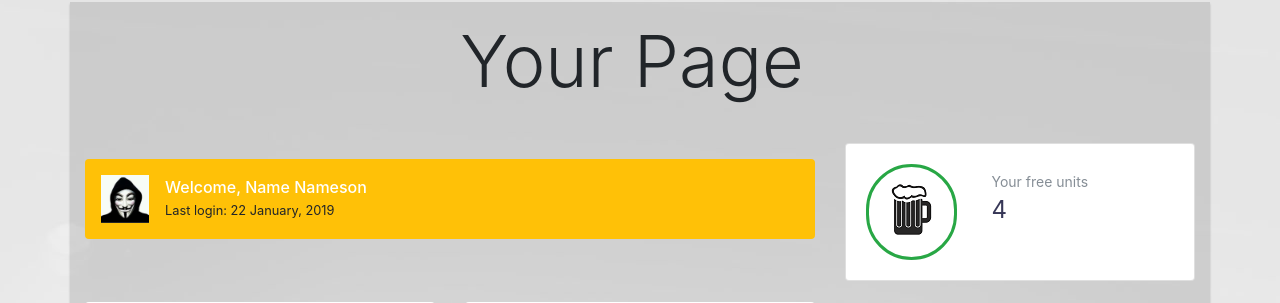
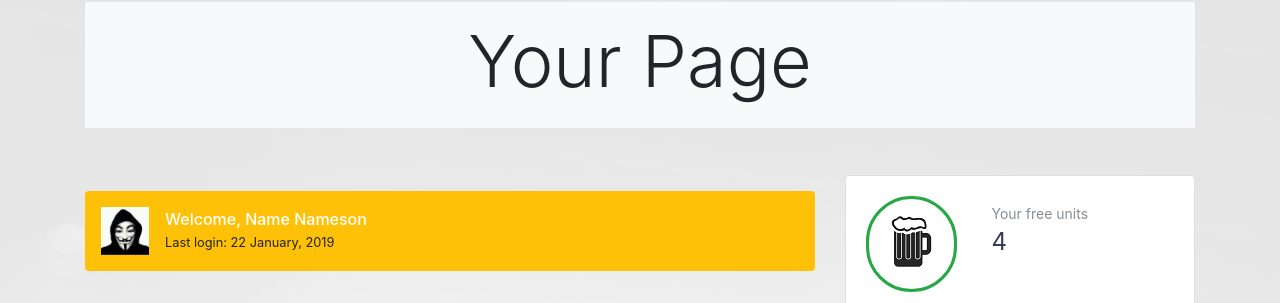
Before and after one commit to LarsStianF/KroaApplikasjon, a PHP site: page /admin/index.php in a window 1280 px wide. Shown: the part 104-407 px from the top of the page. Run offline with PHP 8.4, Linux system fonts and the light colour scheme; some libraries are stand-ins or nearby versions.

Commit message:
Did more stuff

```diff
--- a/admin/index.php
+++ b/admin/index.php
@@ -19,7 +19,7 @@ include 'rsc/imports/php/components/admin_header.php';
 
     <main role="main" class="container">
 
-        <div class="peopleHeader" >
+        <div class="pageHeader bg-light jumbotron jumbotron-fluid" >
             <h1 class="display-3 text-center"> Your Page </h1>
 
         </div>
--- a/admin/people.php
+++ b/admin/people.php
@@ -13,7 +13,7 @@ include 'rsc/imports/php/components/admin_header.php';
 
     <main role="main" class="container">
 
-        <div class="peopleHeader" >
+        <div class="pageHeader bg-light" >
             <h1 class="display-3 text-center"> Volunteers </h1>
             <form class="form-inline " action="#">
                 <div>
--- a/admin/unitlist.php
+++ b/admin/unitlist.php
@@ -19,7 +19,7 @@ include 'rsc/imports/php/components/admin_header.php';
 
     <main role="main" class="container">
 
-        <div class="peopleHeader" >
+        <div class="pageHeader bg-light" >
             <h1 class="display-3 text-center"> Unitlist </h1>
 
             <div class="input-group input-group-lg ">
--- a/rsc/imports/css/custom.css
+++ b/rsc/imports/css/custom.css
@@ -8,9 +8,9 @@ ul {
     margin-block-end: 0;
 }
 /*  adds gap between the main container and the box containing search and filtering  */
-.peopleHeader{
+.pageHeader{
     padding: 1rem;
-    padding-left: 0;
+
 }
 /*  Fixes position of the crew "man" icons  */
 .list-people .man-icon{
--- a/rsc/imports/css/main.css
+++ b/rsc/imports/css/main.css
@@ -24,8 +24,10 @@ body {
 
 
 main{
+    /*
     box-shadow: 0px 2px 2px rgba(0,0,0,0.2);
     background-color: rgba(58, 54, 54, 0.15);
+    */
     margin: 2px;
     min-height: 100%;
 
```
